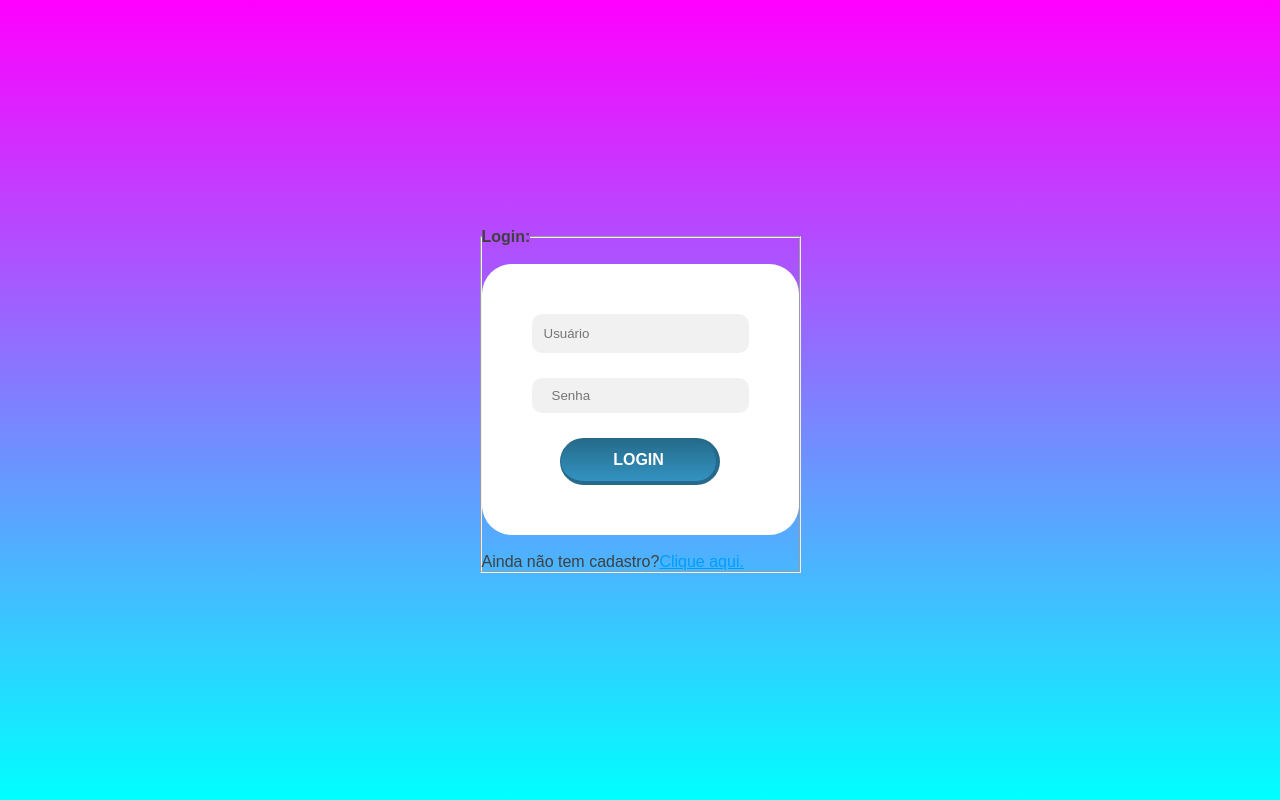
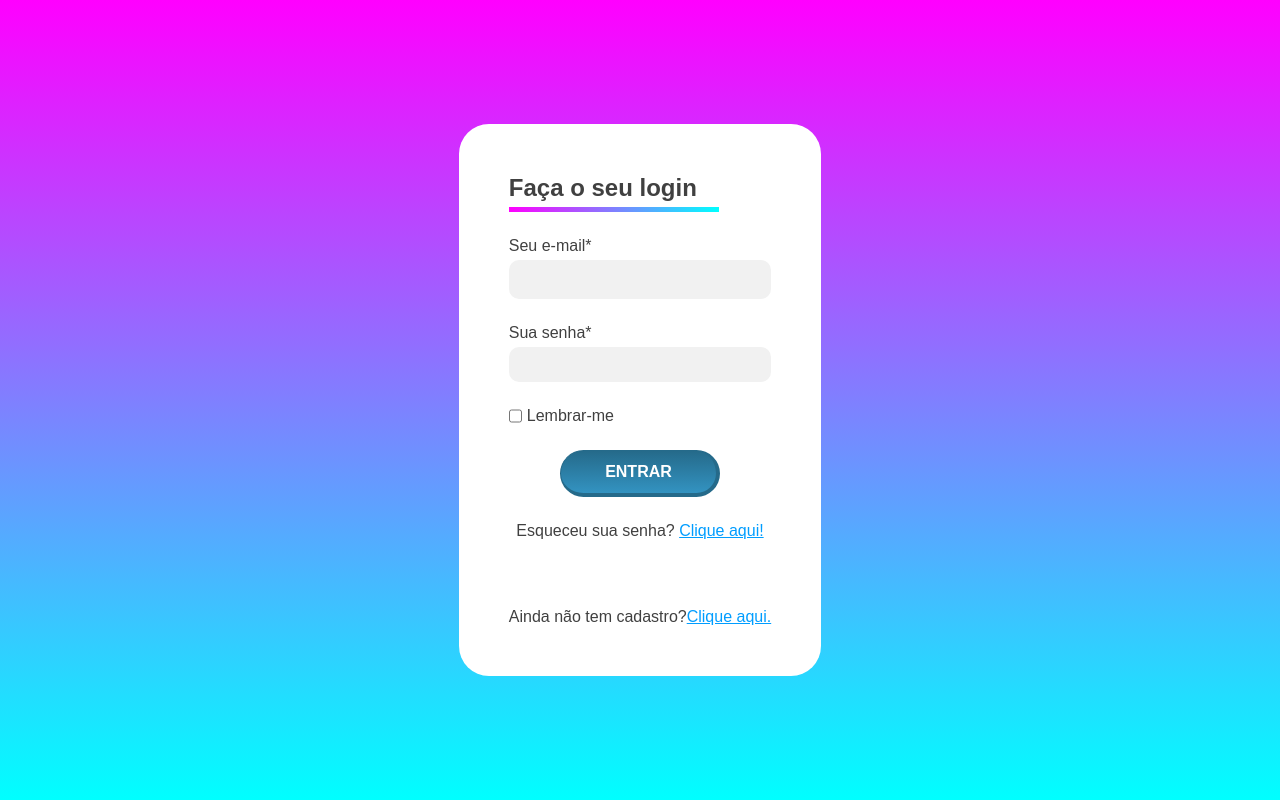
Before and after one commit to AleFroes/Cand, a website: page login.html in a window 1280 px wide. Drawn offline with Linux system fonts and the light colour scheme.

Commit message:
Update login.html

```diff
--- a/login.html
+++ b/login.html
@@ -7,18 +7,68 @@
   <link rel="stylesheet" text="text/css" href="css/login.css">
   <script src="js/login.js"></script>
 </head>
-<body>
-  <fieldset>
-    <legend><b>Login:</b></legend>
-      <br>
-      <form id="loginForm" onsubmit="return validateForm()">
-        <input type="text" id="username" placeholder="Usuário">
-        <input type="password" id="password" placeholder="Senha">
-        <button type="submit">Login</button>
-      </form>
+  <body>
+
+    <form id="login" onsubmit="return validateForm()">
+
+      <div class="titulo">
+
+        <h1>Faça o seu login</h1>
+
+        <div class="barra-horizontal"></div>
+
+      </div>
+
+
+
+      <div class="campo-input">
+
+        <label for="email">Seu e-mail*</label>
+
+        <input type="email" id="email" />
+
+      </div>
+
+
+
+      <div class="campo-input">
+
+        <label for="password">Sua senha*</label>
+
+        <input type="password" id="password" />
+
+      </div>
+
+
+
+      <div class="lembrar-me">
+
+        <input type="checkbox" />
+
+        <p>Lembrar-me</p>
+
+      </div>
+
+
+
+      <button type="submit">Entrar</button>
+
+
+
+      <p class="esqueceu-senha">
+
+        Esqueceu sua senha?
+
+        <a href="restore.html">Clique aqui!</a>
+
+      </p>
+
       <br>
       <p>Ainda não tem cadastro?<a href="form.html">Clique aqui.</a></p>
-  </fieldset>
+
+
+    </form>
+
 
 </body>
 </html>
```
